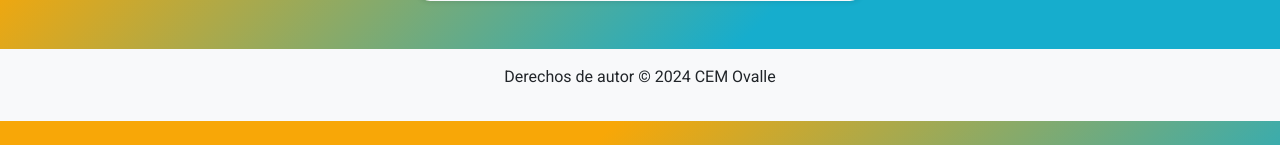
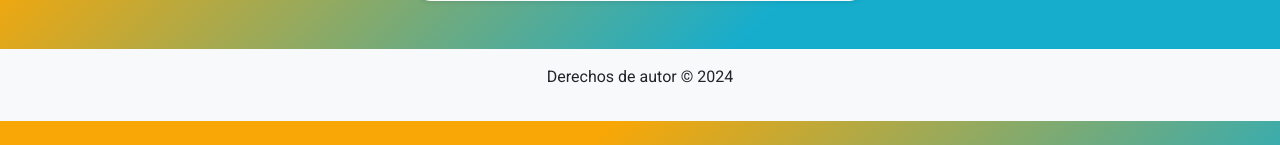
Before and after one commit to E8Vitel/Django-CRUD-APP, a Django app: page /bodega/ in a window 1280 px wide. Shown: the part 655-800 px from the top of the page. Run offline with Django 5.2, Linux system fonts and the light colour scheme.

Commit message:
Update login.html

```diff
--- a/bodega/templates/login.html
+++ b/bodega/templates/login.html
@@ -8,7 +8,7 @@
     <link rel="stylesheet" href="https://fonts.googleapis.com/css2?family=Roboto:wght@400;700&display=swap">
     <link rel="stylesheet" href="https://cdn.jsdelivr.net/npm/bootstrap@5.3.2/dist/css/bootstrap.min.css">
     <link rel="stylesheet" href="{% static 'css/estilos.css' %}">
-    <title>CEM Ovalle | Inicio Sesión</title>
+    <title>Inicio Sesión</title>
 </head>
 <body>
 
@@ -39,7 +39,7 @@
     </div>
 
     <footer class="p-3 bg-body-tertiary bg-light">
-        <p class="text-center">Derechos de autor © 2024 CEM Ovalle</p>
+        <p class="text-center">Derechos de autor © 2024 </p>
     </footer>
 </body>
 </html>
```
